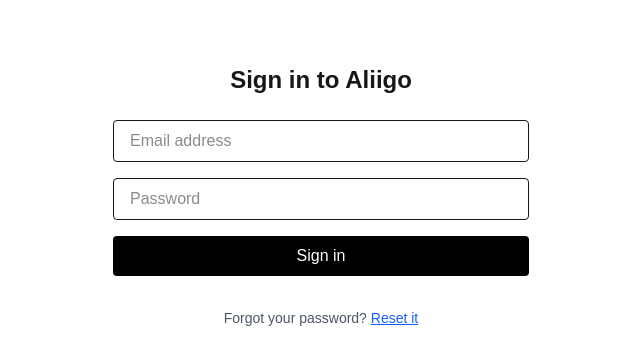
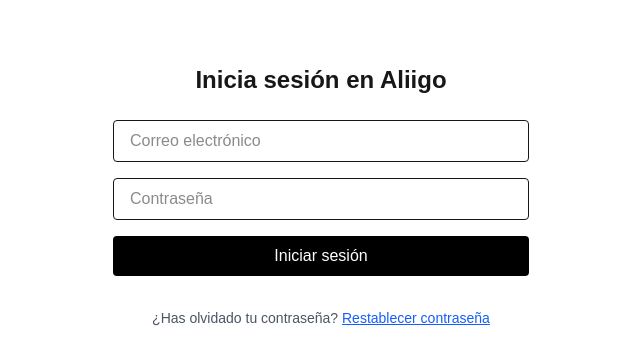
Before and after one commit to eacastel/aliigo, a Next.js app: page /login in a window 1280 px wide. Shown: the top 364 px of the page, without its empty margins (319-959 px from the left). Built offline with nearby package versions, Linux system fonts and the light colour scheme; no server answers.

Commit message:
change login order confirm email instead of auto login to dash

```diff
--- a/src/app/login/page.tsx
+++ b/src/app/login/page.tsx
@@ -1,15 +1,19 @@
 "use client";
 
-// File: src/app/login/page.tsx
-// Purpose:
-//   Email/password login with optional redirect via query param (?redirect=/...).
-//   Next.js 15 requires useSearchParams() to be inside a <Suspense> boundary.
+/**
+ * File: src/app/login/page.tsx
+ * Purpose:
+ *   Email/password login with optional redirect via ?redirect=/...
+ *   Next.js 15 requires useSearchParams() inside a <Suspense> boundary.
+ * Notes:
+ *   - All user-facing strings are Spanish (per project convention).
+ */
 
 import React, { Suspense, useState } from "react";
 import { useRouter, useSearchParams } from "next/navigation";
 import { supabase } from "@/lib/supabase";
 
-// ====== Page shell (does not call useSearchParams) ======
+// Page shell (does not call useSearchParams)
 export default function LoginPage() {
   return (
     <Suspense fallback={<LoginFallback />}>
@@ -18,11 +22,11 @@
   );
 }
 
-// ====== Fallback UI while Suspense resolves searchParams ======
+// Fallback UI while Suspense resolves searchParams
 function LoginFallback() {
   return (
     <div className="max-w-md mx-auto mt-16 px-4">
-      <h1 className="text-2xl font-bold mb-6 text-center">Sign in to Aliigo</h1>
+      <h1 className="text-2xl font-bold mb-6 text-center">Inicia sesión en Aliigo</h1>
       <div className="animate-pulse space-y-4">
         <div className="h-10 bg-gray-200 rounded" />
         <div className="h-10 bg-gray-200 rounded" />
@@ -32,7 +36,7 @@
   );
 }
 
-// ====== Actual login component (safe to use useSearchParams here) ======
+// Actual login component (safe to use useSearchParams here)
 function LoginWithSearchParams() {
   const router = useRouter();
   const searchParams = useSearchParams();
@@ -51,7 +55,7 @@
     const normalizedPassword = password;
 
     if (!normalizedEmail || !normalizedPassword) {
-      setError("Please enter your email and password.");
+      setError("Por favor, introduce tu correo y contraseña.");
       return;
     }
 
@@ -66,11 +70,9 @@
     if (loginError) {
       const msg = (loginError.message || "").toLowerCase();
       if (msg.includes("confirm")) {
-        setError(
-          "Please confirm your email before signing in. Check your inbox for the link."
-        );
+        setError("Confirma tu correo antes de iniciar sesión. Revisa tu bandeja de entrada.");
       } else {
-        setError("Incorrect email or password.");
+        setError("Correo o contraseña incorrectos.");
       }
       setLoading(false);
       return;
@@ -88,7 +90,8 @@
           ✅ Tu correo ha sido verificado. Ahora puedes iniciar sesión.
         </p>
       )}
-      <h1 className="text-2xl font-bold mb-6 text-center">Sign in to Aliigo</h1>
+
+      <h1 className="text-2xl font-bold mb-6 text-center">Inicia sesión en Aliigo</h1>
 
       {/* Error message (if any) */}
       {error && <p className="text-red-600 mb-4">{error}</p>}
@@ -97,23 +100,26 @@
         {/* Email */}
         <input
           type="email"
-          placeholder="Email address"
+          placeholder="Correo electrónico"
           value={email}
           onChange={(e) => setEmail(e.target.value)}
           className="w-full border px-4 py-2 rounded"
           autoComplete="email"
-          aria-label="Email"
+          aria-label="Correo electrónico"
         />
 
         {/* Password */}
         <input
           type="password"
-          placeholder="Password"
+          placeholder="Contraseña"
           value={password}
           onChange={(e) => setPassword(e.target.value)}
           className="w-full border px-4 py-2 rounded"
           autoComplete="current-password"
-          aria-label="Password"
+          aria-label="Contraseña"
+          onKeyDown={(e) => {
+            if (e.key === "Enter" && !loading) handleLogin();
+          }}
         />
 
         {/* Submit */}
@@ -122,14 +128,14 @@
           className="w-full bg-black text-white py-2 rounded hover:bg-gray-800 disabled:opacity-50"
           disabled={loading}
         >
-          {loading ? "Signing in…" : "Sign in"}
+          {loading ? "Entrando…" : "Iniciar sesión"}
         </button>
 
         {/* Link to reset flow */}
         <p className="text-sm text-gray-600 text-center mt-4">
-          Forgot your password?{" "}
+          ¿Has olvidado tu contraseña?{" "}
           <a href="/reset-password" className="text-blue-600 underline">
-            Reset it
+            Restablecer contraseña
           </a>
         </p>
 
```
